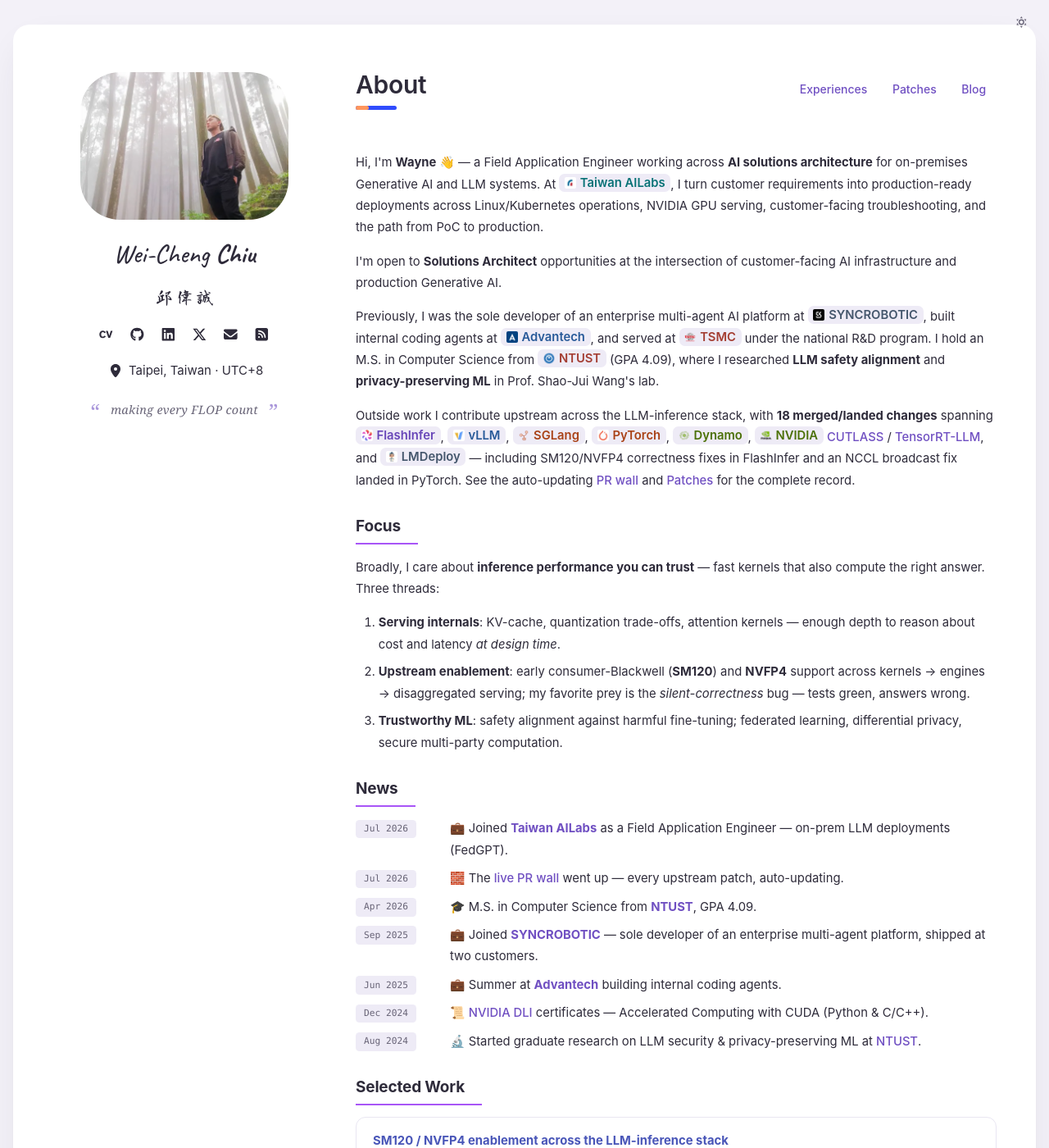
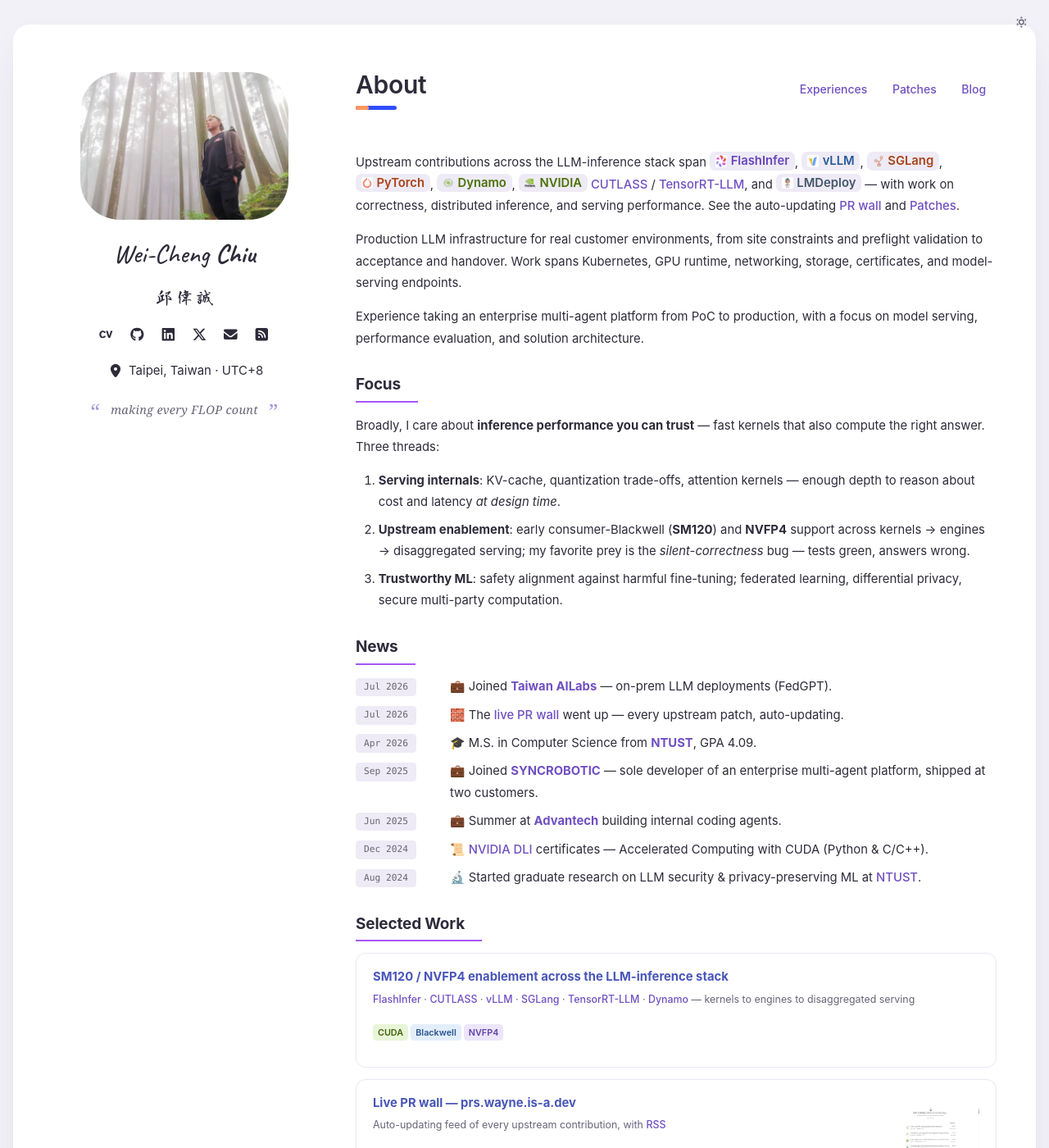
Before and after one commit to waynehacking8/waynehacking8.github.io, an MkDocs documentation site: the page built from docs/index.md, in a window 1280 px wide and 1400 px high. Shown: the whole window at 82% size. Built offline with MkDocs 1.6.1 and Material for MkDocs 9.7.7, drawn with Linux system fonts in a browser that asks for light colours; emoji names are drawn with the system emoji font.

Commit message:
seo: position portfolio for LLM infrastructure

```diff
--- a/docs/index.md
+++ b/docs/index.md
@@ -6,27 +6,7 @@ hide:
 
 # About
 
-Hi, I'm **Wayne** 👋 — a Field Application Engineer working across **AI solutions
-architecture** for on-premises Generative AI and LLM systems. At
-<a href="https://ailabs.tw/"><span class="chip chip-teal"><img src="assets/logos/tail.png" alt="" width="64" height="64" />Taiwan AILabs</span></a>,
-I turn customer requirements into production-ready deployments across
-Linux/Kubernetes operations, NVIDIA GPU serving, customer-facing
-troubleshooting, and the path from PoC to production.
-
-I'm open to **Solutions Architect** opportunities at the intersection of
-customer-facing AI infrastructure and production Generative AI.
-
-Previously, I was the sole developer of an enterprise multi-agent AI platform at
-<a href="https://syncrobotic.ai/"><span class="chip chip-navy"><img src="assets/logos/syncrobotic.png" alt="" width="64" height="64" />SYNCROBOTIC</span></a>, built internal coding agents at
-<a href="https://www.advantech.com/en"><span class="chip chip-blue"><img src="assets/logos/advantech.png" alt="" width="64" height="64" />Advantech</span></a>,
-and served at <a href="https://www.tsmc.com/english"><span class="chip chip-red"><img src="assets/logos/tsmc.png" alt="" width="64" height="64" />TSMC</span></a>
-under the national R&D program. I hold an M.S. in Computer Science from
-<a href="https://www.ntust.edu.tw/"><span class="chip chip-red"><img src="assets/logos/ntust.png" alt="" width="64" height="64" />NTUST</span></a>
-(GPA 4.09), where I researched **LLM safety alignment** and **privacy-preserving ML**
-in Prof. Shao-Jui Wang's lab.
-
-Outside work I contribute upstream across the LLM-inference stack, with **18
-merged/landed changes** spanning
+Upstream contributions across the LLM-inference stack span
 <a href="https://github.com/flashinfer-ai/flashinfer"><span class="chip chip-purple"><img src="assets/logos/flashinfer.png" alt="" width="64" height="64" />FlashInfer</span></a>,
 <a href="https://github.com/vllm-project/vllm"><span class="chip chip-blue"><img src="assets/logos/vllm.png" alt="" width="64" height="64" />vLLM</span></a>,
 <a href="https://github.com/sgl-project/sglang"><span class="chip chip-orange"><img src="assets/logos/sglang.png" alt="" width="64" height="64" />SGLang</span></a>,
@@ -35,9 +15,15 @@ merged/landed changes** spanning
 <a href="https://github.com/NVIDIA"><span class="chip chip-green"><img src="assets/logos/nvidia.png" alt="" width="64" height="64" />NVIDIA</span></a>
 <a href="https://github.com/NVIDIA/cutlass">CUTLASS</a> / <a href="https://github.com/NVIDIA/TensorRT-LLM">TensorRT-LLM</a>, and
 <a href="https://github.com/InternLM/lmdeploy"><span class="chip chip-navy"><img src="assets/logos/internlm.png" alt="" width="64" height="64" />LMDeploy</span></a> —
-including SM120/NVFP4 correctness fixes in FlashInfer and an NCCL broadcast fix
-landed in PyTorch. See the auto-updating [PR wall](https://prs.wayne.is-a.dev)
-and [Patches](patches.md) for the complete record.
+with work on correctness, distributed inference, and serving performance. See the
+auto-updating [PR wall](https://prs.wayne.is-a.dev) and [Patches](patches.md).
+
+Production LLM infrastructure for real customer environments, from site constraints
+and preflight validation to acceptance and handover. Work spans Kubernetes, GPU runtime,
+networking, storage, certificates, and model-serving endpoints.
+
+Experience taking an enterprise multi-agent platform from PoC to production, with a
+focus on model serving, performance evaluation, and solution architecture.
 
 ## Focus
 
@@ -57,7 +43,7 @@ compute the right answer. Three threads:
 <div class="pb-news">
 <dl>
   <dt>Jul 2026</dt>
-  <dd>💼 Joined <a href="https://ailabs.tw/"><strong>Taiwan AILabs</strong></a> as a Field Application Engineer —
+  <dd>💼 Joined <a href="https://ailabs.tw/"><strong>Taiwan AILabs</strong></a> —
       on-prem LLM deployments (FedGPT).</dd>
   <dt>Jul 2026</dt>
   <dd>🧱 The <a href="https://prs.wayne.is-a.dev">live PR wall</a> went up — every
--- a/mkdocs.yml
+++ b/mkdocs.yml
@@ -2,9 +2,9 @@ site_name: Wei-Cheng Chiu
 site_url: https://wayne.is-a.dev/
 site_author: Wei Cheng (Wayne) Chiu
 site_description: >-
-  Field Application Engineer in Taipei building production GenAI and LLM
-  systems on NVIDIA GPUs, CUDA, PyTorch, and Kubernetes; open to Solutions
-  Architect roles.
+  LLM infrastructure and solutions architecture in Taipei: production GenAI
+  deployment, model serving, Kubernetes, vLLM, PyTorch, and upstream
+  LLM-inference contributions.
 
 nav:
   - About: index.md
--- a/overrides/main.html
+++ b/overrides/main.html
@@ -3,13 +3,13 @@
 <!-- SEO: structured data + social meta. The JSON-LD Person `sameAs` links unify
      Wayne's identity across platforms so a name search surfaces every profile. -->
 {% block htmltitle %}
-  <title>{% if page and page.meta and page.meta.seo_title %}{{ page.meta.seo_title }}{% elif page and page.title and not page.is_homepage %}{{ page.title }} — Wei Cheng (Wayne) Chiu{% else %}Wayne Chiu — AI Solutions Architect Portfolio | NVIDIA GPU{% endif %}</title>
+  <title>{% if page and page.url == "experiences/" %}Wei-Cheng Chiu — LLM Infrastructure | Solutions Architecture{% elif page and page.meta and page.meta.seo_title %}{{ page.meta.seo_title }}{% elif page and page.title and not page.is_homepage %}{{ page.title }} — Wei Cheng (Wayne) Chiu{% else %}Wayne Chiu — LLM Infrastructure | Solutions Architecture{% endif %}</title>
 {% endblock %}
 
 {% block extrahead %}
   {{ super() }}
 
-  {% set title = page.meta.seo_title if page and page.meta and page.meta.seo_title else (page.title ~ " — Wei Cheng (Wayne) Chiu" if page and page.title and not page.is_homepage else "Wayne Chiu — AI Solutions Architect Portfolio | NVIDIA GPU") %}
+  {% set title = "Wei-Cheng Chiu — LLM Infrastructure | Solutions Architecture" if page and page.url == "experiences/" else (page.meta.seo_title if page and page.meta and page.meta.seo_title else (page.title ~ " — Wei Cheng (Wayne) Chiu" if page and page.title and not page.is_homepage else "Wayne Chiu — LLM Infrastructure | Solutions Architecture")) %}
   {% set desc = page.meta.description if page and page.meta and page.meta.description else config.site_description %}
   {% set image = page.meta.image if page and page.meta and page.meta.image else "https://wayne.is-a.dev/assets/profile.jpg" %}
   {% set is_post = page and page.url and page.url.startswith('blog/') and page.title and page.title != 'Blog' %}
@@ -68,7 +68,7 @@
         "@type": "ProfilePage",
         "@id": "https://wayne.is-a.dev/#profilepage",
         "url": "https://wayne.is-a.dev/",
-        "name": "Wayne Chiu — AI Solutions Architect Portfolio | NVIDIA GPU",
+        "name": "Wayne Chiu — LLM Infrastructure | Solutions Architecture",
         "isPartOf": { "@id": "https://wayne.is-a.dev/#website" },
         "about": { "@id": "https://wayne.is-a.dev/#person" },
         "mainEntity": { "@id": "https://wayne.is-a.dev/#person" }
@@ -78,8 +78,8 @@
         "@id": "https://wayne.is-a.dev/#person",
         "name": "Wei Cheng (Wayne) Chiu",
         "alternateName": ["Wayne Chiu", "邱偉誠"],
-        "jobTitle": "Field Application Engineer",
-        "description": "Field Application Engineer in Taipei building production GenAI and LLM systems on NVIDIA GPUs, CUDA, PyTorch, and Kubernetes; open to Solutions Architect roles.",
+        "jobTitle": "LLM Infrastructure & Solutions Architecture",
+        "description": "LLM infrastructure and solutions architecture in Taipei: production GenAI deployment, model serving, Kubernetes, vLLM, PyTorch, and upstream LLM-inference contributions.",
         "url": "https://wayne.is-a.dev/",
         "image": "https://wayne.is-a.dev/assets/profile.jpg",
         "email": "mailto:waynehacking8@gmail.com",
@@ -90,10 +90,10 @@
         ],
         "hasOccupation": {
           "@type": "Occupation",
-          "name": "Field Application Engineer",
-          "skills": "AI solutions architecture, Generative AI, LLM inference, NVIDIA GPU computing, CUDA / Tensor-Core kernels, TensorRT-LLM, vLLM, Triton, NCCL, PyTorch, Kubernetes"
+          "name": "LLM Infrastructure & Solutions Architecture",
+          "skills": "LLM infrastructure, solutions architecture, production GenAI, model serving, performance evaluation, TensorRT-LLM, vLLM, Triton, NCCL, PyTorch, CUDA, Kubernetes"
         },
-        "knowsAbout": ["AI Solutions Architecture", "Generative AI", "Large Language Models", "NVIDIA GPU Computing", "Multi-Agent Systems", "Retrieval-Augmented Generation", "LLM Evaluation", "TensorRT-LLM", "Triton Inference Server", "NVIDIA NIM", "NCCL", "CUDA", "PyTorch", "Kubernetes", "Federated Learning", "Differential Privacy"],
+        "knowsAbout": ["LLM Infrastructure", "Solutions Architecture", "Production Generative AI", "Large Language Models", "Model Serving", "LLM Evaluation", "TensorRT-LLM", "vLLM", "Triton Inference Server", "NCCL", "CUDA", "PyTorch", "Kubernetes", "Federated Learning", "Differential Privacy"],
         "sameAs": [
           "https://github.com/waynehacking8",
           "https://www.linkedin.com/in/wei-cheng-chiu",
```
Also changed, not shown: docs/experiences.md (+3 -3 lines), docs/llms.txt (+4 -6 lines).
